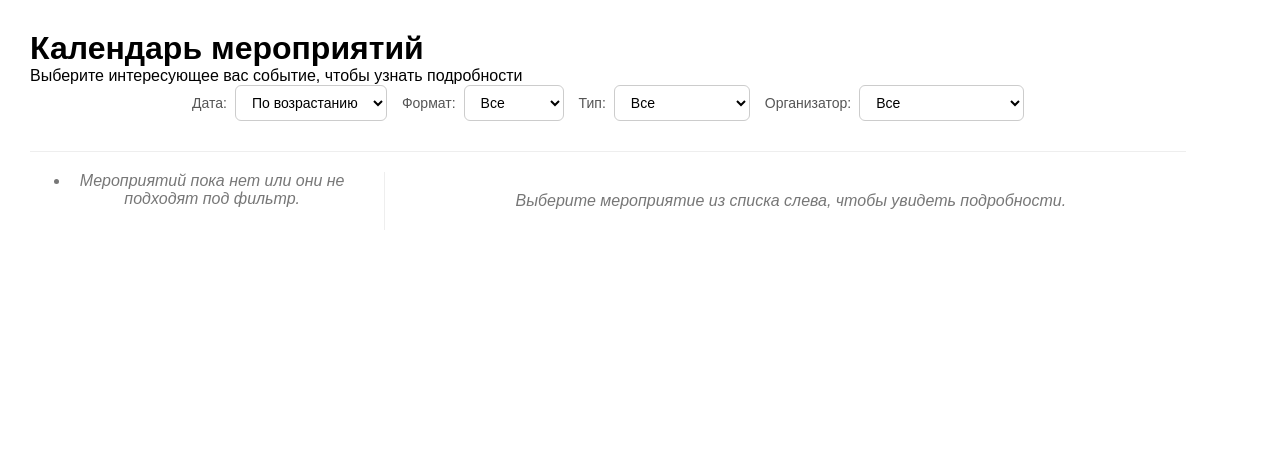
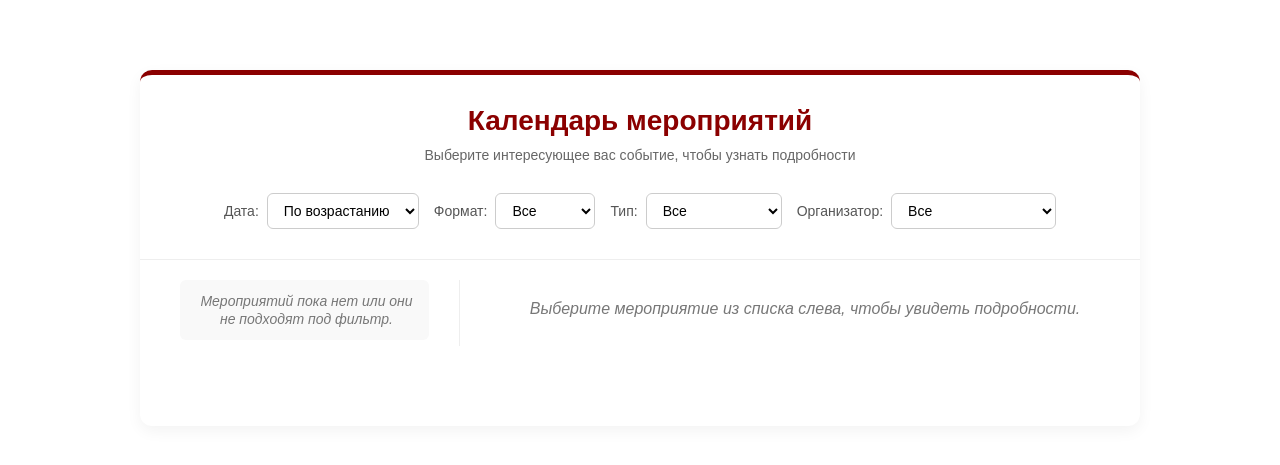
Before and after one commit to paffiahez/test_name-case10-, a Django app: page /events/ in a window 1280 px wide. Shown: the part 183-648 px from the top of the page. Run offline with Django 5.2, Linux system fonts and the light colour scheme; data that the repository does not hold is empty.

Commit message:
Update style.css

```diff
--- a/static/css/style.css
+++ b/static/css/style.css
@@ -181,3 +181,24 @@ a {
     .details { padding-left: 0; min-width: auto; }
     .info-label { width: 140px; }
 }
+
+/* ===== Каркас страницы (общий) ===== */
+.main-wrapper { width: 100%; padding: 40px 20px; display: flex; justify-content: center; }
+.container { max-width: 1000px; width: 100%; background: #fff; border-radius: 12px;
+    box-shadow: 0 5px 15px rgba(0,0,0,0.05); overflow: hidden;
+    border-top: 5px solid #8b0000; padding-bottom: 40px; }
+.page-title { text-align: center; color: #8b0000; padding: 30px 20px 10px;
+    margin: 0; font-size: 28px; }
+.subtitle { text-align: center; color: #666; margin-bottom: 30px;
+    font-size: 14px; padding: 0 20px; }
+
+/* ===== Список направлений/мероприятий ===== */
+.program-list { list-style: none; padding: 0; margin: 0; }
+.program-list li { padding: 12px 15px; margin-bottom: 6px; background: #f9f9f9;
+    border-left: 4px solid transparent; border-radius: 6px; cursor: pointer;
+    transition: all 0.2s; font-weight: 500; font-size: 14px; line-height: 1.3; }
+.program-list li:hover { background: #fff0f0; border-left-color: #8b0000; }
+.program-list li a { display: block; color: #333; text-decoration: none; }
+.program-list li:hover a { color: #8b0000; }
+.program-list li.active { background: #8b0000; border-left-color: #5a0000; }
+.program-list li.active a { color: #fff; }
```
